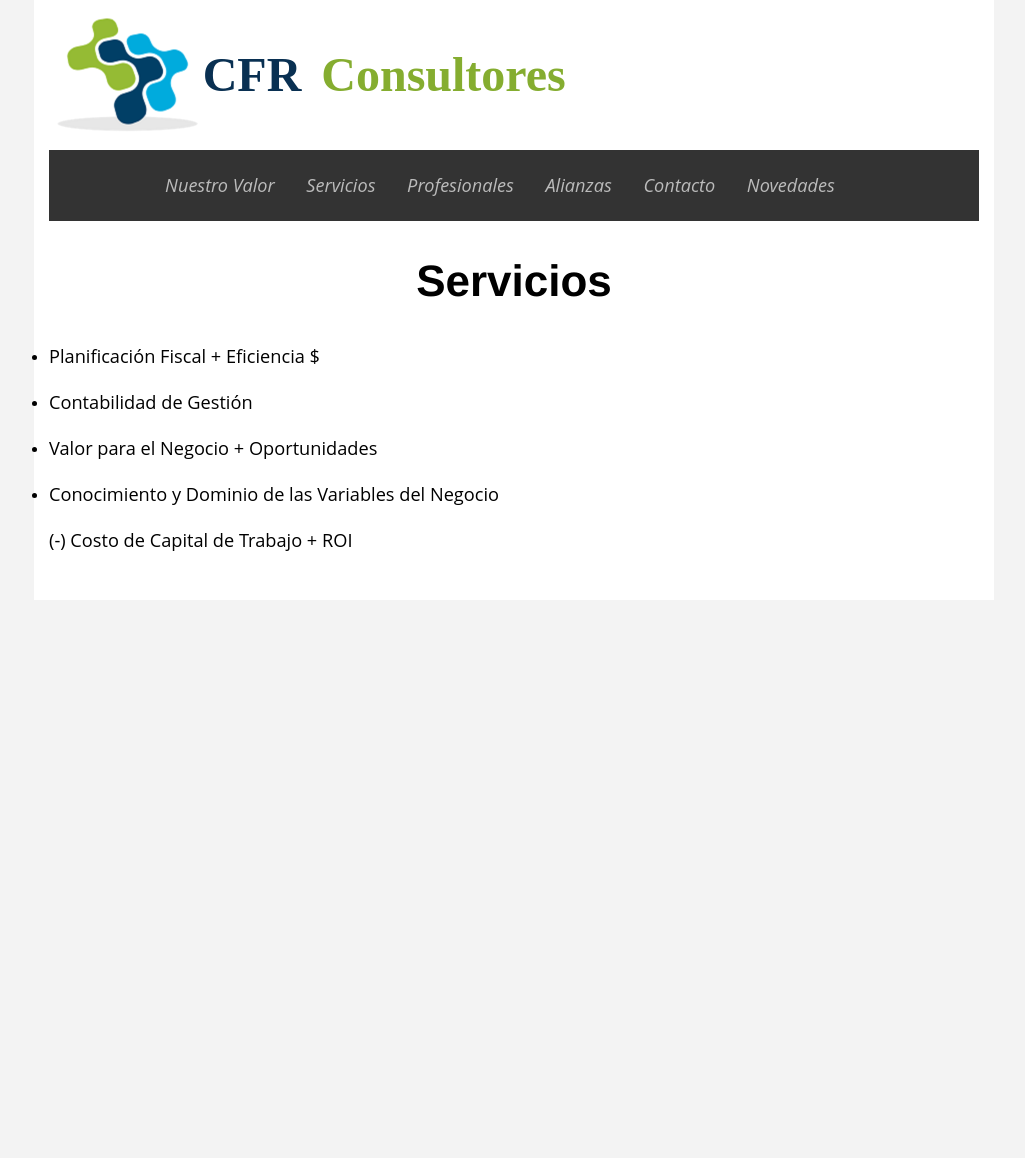
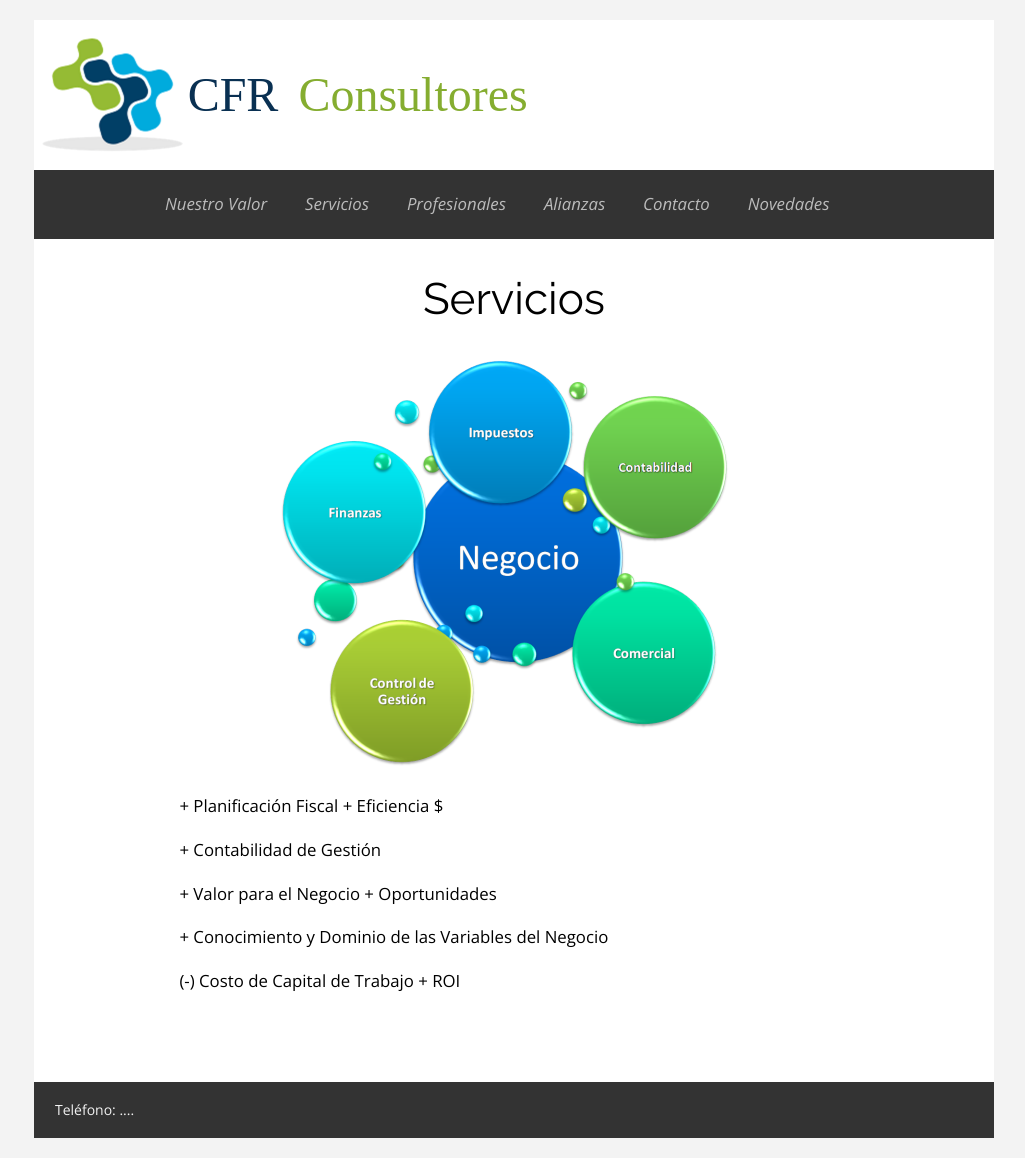
Before and after one commit to cfrconsultores/cfrconsultores.github.io, a Jekyll site: the page built from servicios/index.md, in a window 1280 px wide. Shown: the whole page, without its empty margins (126-1151 px from the left). Built offline with Jekyll 4.4.1, drawn with Linux system fonts in a browser that asks for light colours; some web fonts are replaced; before the commit the page ends 900 px from its top, so only the background shows below that.

Commit message:
paginas primer nivel completas

```diff
--- /dev/null
+++ b/_includes/footer.html
@@ -0,0 +1 @@
+Teléfono: ....
--- a/_includes/top.html
+++ b/_includes/top.html
@@ -1,4 +1,4 @@
-<div class="top">
+<a href="/" class="top">
   <img src="/assets/images/logo_cfr.png" width="150" height="150">
   <span class="titulo">CFR</span><span class="sub-titulo">Consultores</span>
-</div>
+</a>
--- a/_layouts/default.html
+++ b/_layouts/default.html
@@ -15,6 +15,8 @@
   <!-- CSS Files -->
   <link rel="stylesheet" href="/assets/css/foundation.css">
   <link rel="stylesheet" href="/assets/css/app.css">
+  <link href='http://fonts.googleapis.com/css?family=Open+Sans:400italic,700italic,400,700|Raleway' rel='stylesheet' type='text/css'>
+  <link href='http://fonts.googleapis.com/css?family=Sorts+Mill+Goudy&text=CFRConsultores' rel='stylesheet' type='text/css'>
 
 
 <!-- JS Files -->
@@ -31,16 +33,17 @@
 
 
 </head>
-<body>
-
+<body class="{{ page.id }}">
+<div class="row header">
+  {% include top.html %}
+  {% include nav.html %}
+</div>
 <!-- Whole Body Div -->
 <div class="row whole">
   <div class="twelve columns centered">
-      {% include top.html %}
-      {% include nav.html %}
     <!-- Main page content -->
     <div id="wrapper" class="row">
-      <div class="twelve columns">
+      <div class="ten columns centered">
     	   {{ content }}
       </div>
     <!-- end wrapper -->
@@ -48,5 +51,8 @@
   <!-- End Whole-Body Div -->
   </div>
 </div>
+<div class="row footer">
+  {% include footer.html %}
+</div>
 </body>
 </html>
--- a/assets/css/app.css
+++ b/assets/css/app.css
@@ -1,21 +1,42 @@
 body {
-	font-family: 'Open Sans', 'Helvetica Neue', Helvetica, Arial, sans-serif;
+	font-family: 'Open Sans', Helvetica, Arial, sans-serif;
 	background-color: #f3f3f3;
 	font-size: 16px;
+	padding-top: 20px;
+	padding-bottom: 20px;
 }
 
-p {
+body p {
 	font-size: 1.3em;
+}
+
+body li {
+	list-style-type: square;
+	margin: 1em 3em;
+	font-size: 1.2em;
 }
 
 .row.whole {
 	background-color: #fff;
 	min-height: 600px;
+	padding-bottom: 5em;
+}
+
+.row.header {
+	background-color: #fff;
+	padding: 0;
+}
+
+.row.footer {
+	background-color: #333;
+	color: #f3f3f3;
+	padding: 1.5em;
 }
 
 h1 {
 	text-align: center;
-	font-family: Raleway, 'Helvetica Neue', Helvetica, Arial, sans-serif;
+	font-family: Raleway, Helvetica, Arial, sans-serif;
+	font-weight: normal;
 	padding: 0.5em;
 }
 
@@ -25,8 +46,7 @@ h1 {
 }
 
 .titulo,  .sub-titulo {
-	font-family: serif;
-	font-weight: bold;
+	font-family: 'Sorts Mill Goudy', 'Times New Roman', serif ;
 	font-size: 48px;
 	margin-right: 20px;
 }
@@ -51,11 +71,15 @@ nav {
 
 .nav-bar li {
 	display: inline;
-	padding-right: 2em
+	padding-right: 2em;
+	margin: 0;
+}
+
+.touch .nav-bar li a {
+	font-size: 1.3em;
 }
 
 nav a, a:visited {
-	font-size: 1.3em;
 	font-style: italic;
 	color: #BBB;
 }
@@ -63,3 +87,32 @@ nav a, a:visited {
 nav a:active, nav a:hover {
 	color: #fff;
 }
+
+/* SERVICIOS */
+
+.imagen-servicios {
+	text-align: center
+}
+
+.imagen-servicios img {
+	width: 470px;
+	height: 409px;
+}
+
+.lista-servicios li {
+	list-style-type: none;
+}
+
+/* ALIANZAS */
+.alianzas #wrapper h3 {
+	text-align: center;
+	color: #999;
+}
+.alianzas .logo {
+	margin-top: 5em;
+	text-align: center;
+}
+.alianzas .logo img{
+	width: 100px;
+	height: 100px;
+}
--- a/servicios/index.md
+++ b/servicios/index.md
@@ -5,12 +5,12 @@ title: Servicios - CFR
 
 #Servicios
 
-+ Planificación Fiscal + Eficiencia $
+![servicios](/assets/images/servicios.png)
+{: .imagen-servicios}
 
-+ Contabilidad de Gestión
-
-+ Valor para el Negocio + Oportunidades
-
-+ Conocimiento y Dominio de las Variables del Negocio
-
-(-) Costo de Capital de Trabajo + ROI
++ \+ Planificación Fiscal + Eficiencia $
++ \+ Contabilidad de Gestión
++ \+ Valor para el Negocio + Oportunidades
++ \+ Conocimiento y Dominio de las Variables del Negocio
++ (-) Costo de Capital de Trabajo + ROI
+{: .lista-servicios}
```
Also changed, not shown: alianzas/index.md (added, +34 -0 lines), contacto/index.md (added, +12 -0 lines), novedades/index.md (added, +10 -0 lines), profesionales/index.md (added, +27 -0 lines), assets/images/alianzas/palou-logo.png (added), assets/images/alianzas/requena-logo.png (added), assets/images/alianzas/yasa-logo.png (added), assets/images/servicios.png (added).
